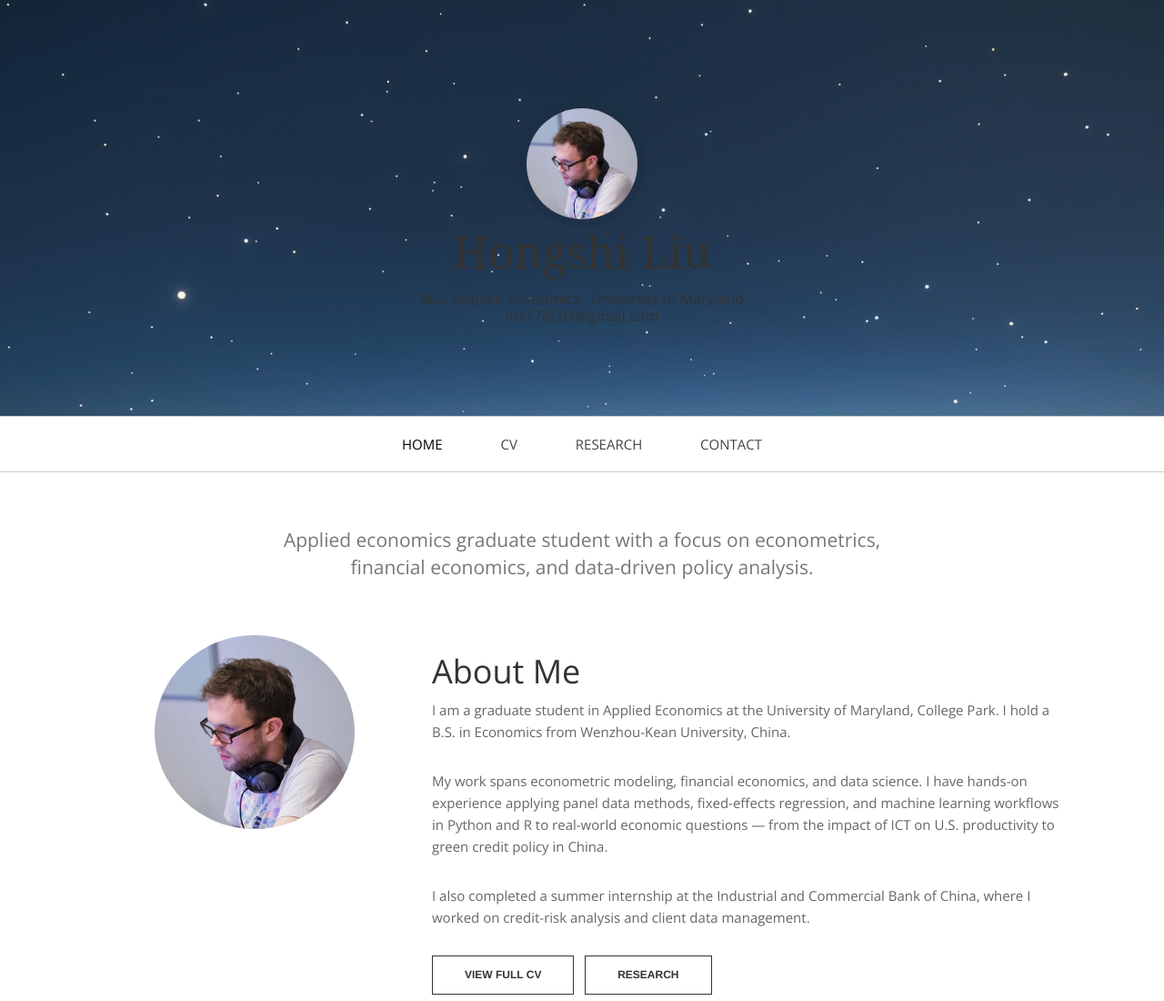
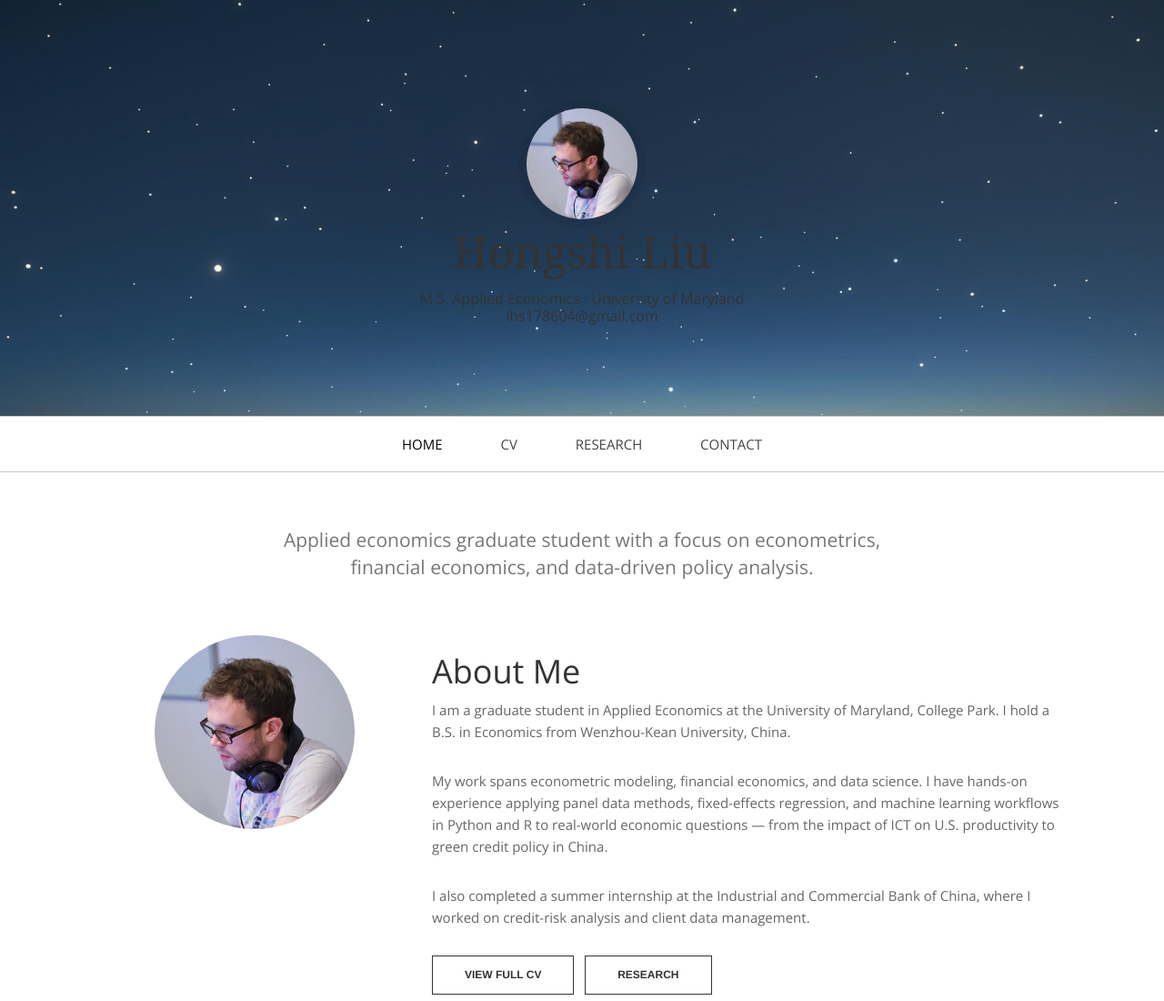
Before and after one commit to nitricmaster/hongshiliu, a plain HTML site: page index.html in a window 1280 px wide. Shown: the top 1100 px of the page at 91% size. Drawn offline with nearby package versions, Linux system fonts and the light colour scheme; a web font is replaced by a local one.

Commit message:
Add files via upload

```diff
--- a/assets/css/styles.css
+++ b/assets/css/styles.css
@@ -33,6 +33,7 @@ body {
   top: 0;
   left: 0;
   opacity: .85;
+  z-index: 1000;
 }
 .navbar-collapse {
   -webkit-border-radius: 0;
@@ -225,9 +226,9 @@ a:hover {
 
 **********************************************************************/
 #head {
-  background: #f4f4f4 url(../images/bg_ds.JPG) top center;
-  background-position: center -20px;
-  background-size: 110%;
+  background: #f4f4f4 url(../images/bg_ds.JPG) center center;
+  background-size: cover;
+  background-repeat: no-repeat;
   color: #7C7C7C;
   padding: 30px 0 35px 0;
 }
```
